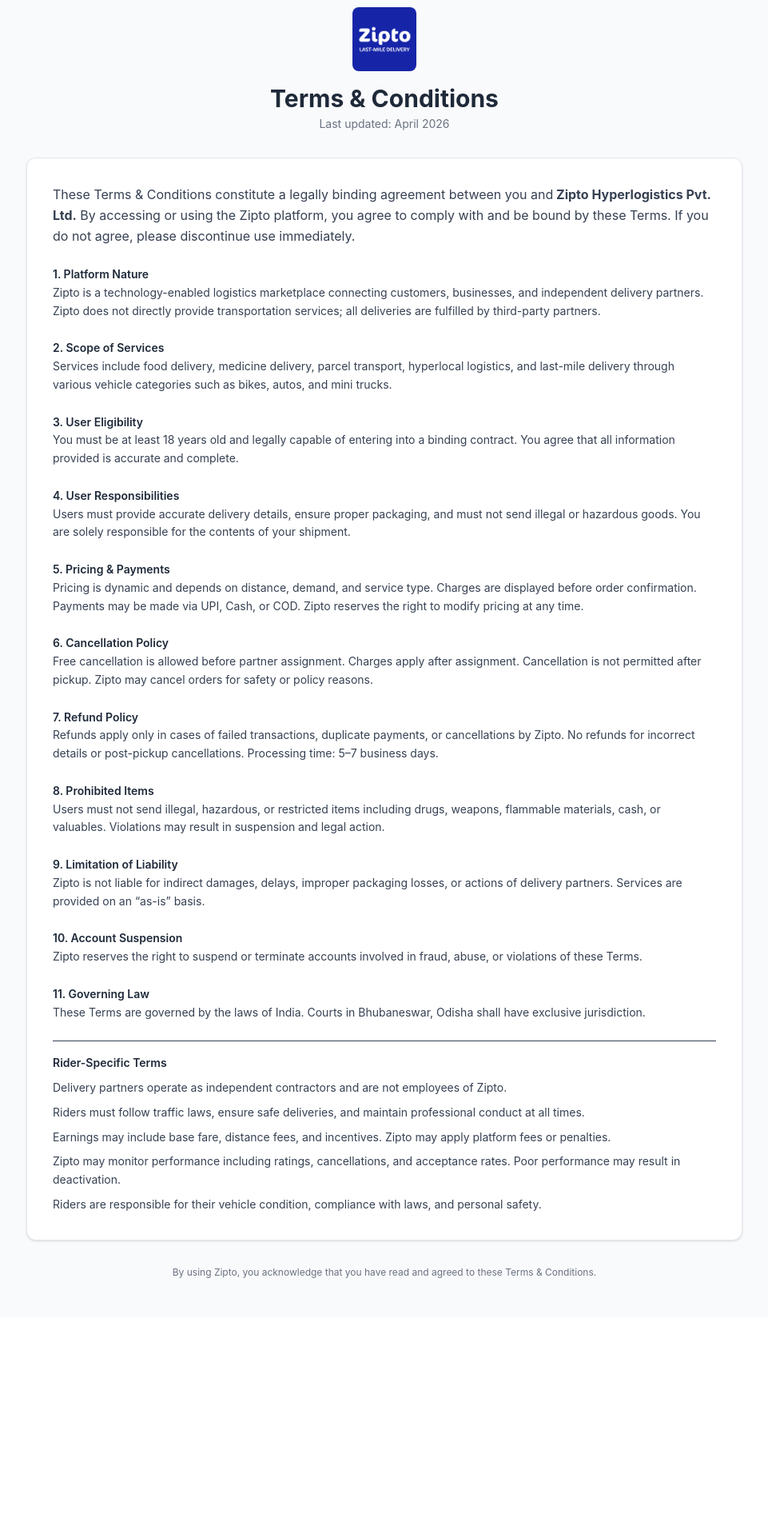
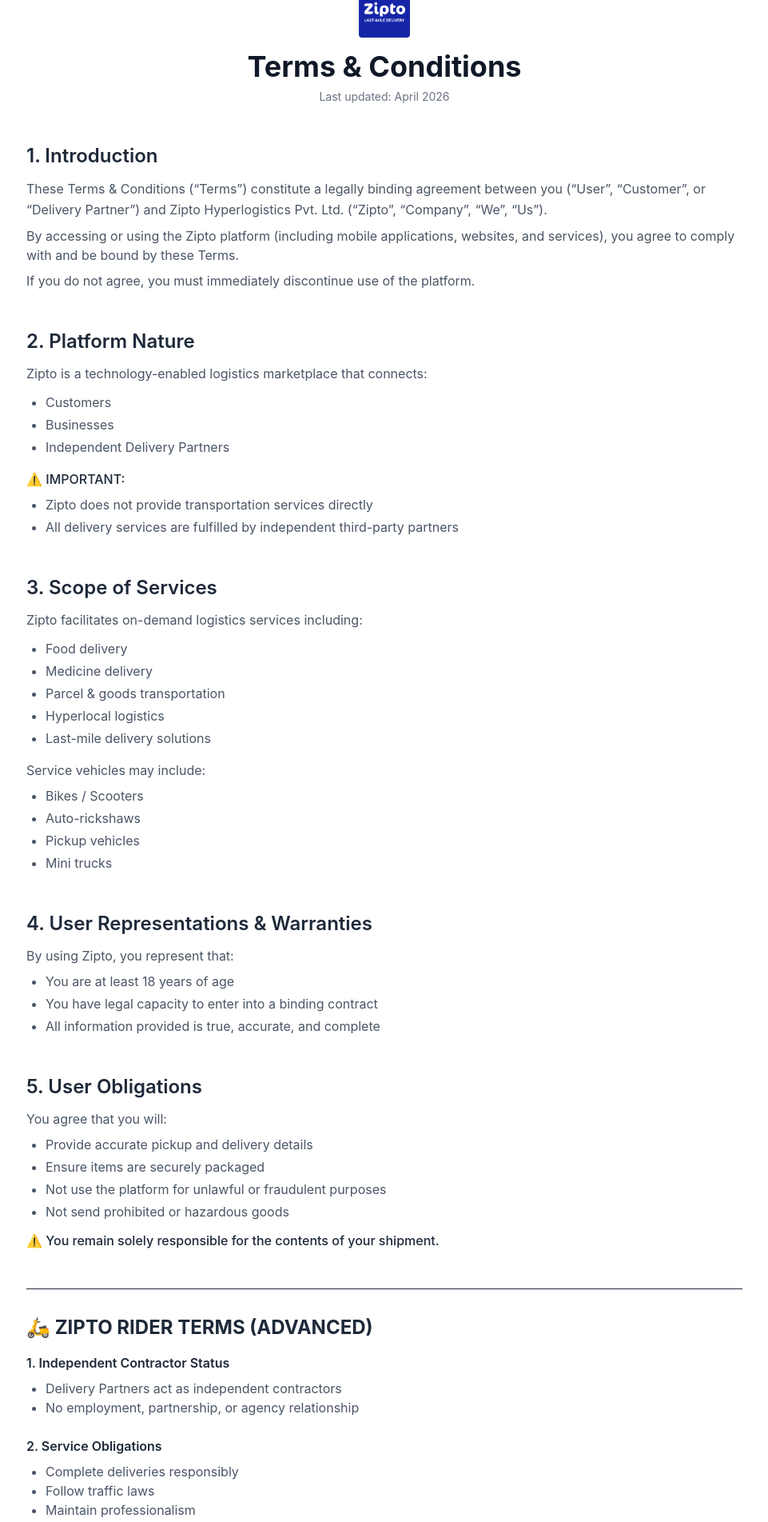
Before and after one commit to ridezipto-app/Zipto-Website, a React (Vite) app in the folder Frontend/: page /terms-of-service in a window 1280 px wide. Shown: the part 113-2016 px from the top of the page at 80% size, without its empty margins (159-1120 px from the left). Before the commit the page ends 1760 px from the top, so only its background shows below. Built offline with nearby package versions, Linux system fonts and the light colour scheme.

Commit message:
Update TermsConditions.jsx

```diff
--- a/Frontend/src/pages/TermsConditions.jsx
+++ b/Frontend/src/pages/TermsConditions.jsx
@@ -1,5 +1,4 @@
 import React, { useEffect } from "react";
-import { FaEnvelope } from "react-icons/fa";
 import ziptoLogo from "../assets/zipto.jpeg";
 import { useNavigate } from "react-router-dom";
 
@@ -12,174 +11,168 @@
 
   return (
     <>
-      {/* Back Button */}
+      {/* Back */}
       <div className="p-4">
         <button
           onClick={() => navigate("/")}
-          className="flex items-center gap-2 bg-white text-blue-600 font-semibold px-4 py-2 rounded-lg border hover:bg-blue-50 transition"
+          className="text-blue-600 font-medium hover:underline"
         >
           ← Back to Home
         </button>
       </div>
 
-      <div className="min-h-screen bg-gray-50 py-12 px-4">
+      <div className="min-h-screen bg-white px-6 py-10">
 
-        {/* Logo */}
-        <div className="flex justify-center mb-4">
-          <img
-            src={ziptoLogo}
-            alt="Zipto Logo"
-            className="h-20 w-20 rounded-lg"
-          />
-        </div>
-
-        {/* Title */}
-        <div className="text-center mb-8">
-          <h1 className="text-3xl font-bold text-gray-800">
+        {/* Header */}
+        <div className="max-w-4xl mx-auto text-center mb-12">
+          <img src={ziptoLogo} className="h-16 mx-auto mb-4 rounded" />
+          <h1 className="text-4xl font-bold text-gray-900">
             Terms & Conditions
           </h1>
-          <p className="text-gray-500 text-sm mt-1">
+          <p className="text-gray-500 mt-2 text-sm">
             Last updated: April 2026
           </p>
         </div>
 
-        {/* MAIN CARD */}
-        <div className="max-w-4xl mx-auto bg-white border border-gray-200 rounded-xl p-8 shadow-sm">
+        {/* CONTENT */}
+        <div className="max-w-4xl mx-auto space-y-12 text-gray-800">
 
-          {/* Intro */}
-          <p className="text-gray-700 mb-6 leading-relaxed">
-            These Terms & Conditions constitute a legally binding agreement between you and
-            <strong> Zipto Hyperlogistics Pvt. Ltd.</strong> By accessing or using the Zipto platform,
-            you agree to comply with and be bound by these Terms. If you do not agree, please discontinue use immediately.
-          </p>
+          {/* 1 */}
+          <section>
+            <h2 className="text-2xl font-semibold mb-3">1. Introduction</h2>
+            <p className="text-gray-600 leading-relaxed">
+              These Terms & Conditions (“Terms”) constitute a legally binding agreement between you (“User”, “Customer”, or “Delivery Partner”) and Zipto Hyperlogistics Pvt. Ltd. (“Zipto”, “Company”, “We”, “Us”).
+            </p>
+            <p className="text-gray-600 mt-2">
+              By accessing or using the Zipto platform (including mobile applications, websites, and services), you agree to comply with and be bound by these Terms.
+            </p>
+            <p className="text-gray-600 mt-2">
+              If you do not agree, you must immediately discontinue use of the platform.
+            </p>
+          </section>
 
-          {/* Content */}
-          <div className="space-y-6 text-gray-700 text-sm leading-relaxed">
+          {/* 2 */}
+          <section>
+            <h2 className="text-2xl font-semibold mb-3">2. Platform Nature</h2>
 
-            <div>
-              <h2 className="font-semibold text-gray-800">1. Platform Nature</h2>
-              <p>
-                Zipto is a technology-enabled logistics marketplace connecting customers, businesses, and independent delivery partners.
-                Zipto does not directly provide transportation services; all deliveries are fulfilled by third-party partners.
-              </p>
-            </div>
+            <p className="text-gray-600 mb-3">
+              Zipto is a technology-enabled logistics marketplace that connects:
+            </p>
 
-            <div>
-              <h2 className="font-semibold text-gray-800">2. Scope of Services</h2>
-              <p>
-                Services include food delivery, medicine delivery, parcel transport, hyperlocal logistics, and last-mile delivery
-                through various vehicle categories such as bikes, autos, and mini trucks.
-              </p>
-            </div>
+            <ul className="list-disc pl-6 space-y-1 text-gray-600">
+              <li>Customers</li>
+              <li>Businesses</li>
+              <li>Independent Delivery Partners</li>
+            </ul>
 
-            <div>
-              <h2 className="font-semibold text-gray-800">3. User Eligibility</h2>
-              <p>
-                You must be at least 18 years old and legally capable of entering into a binding contract.
-                You agree that all information provided is accurate and complete.
-              </p>
-            </div>
+            <p className="mt-4 font-medium text-gray-800">
+              ⚠️ IMPORTANT:
+            </p>
 
-            <div>
-              <h2 className="font-semibold text-gray-800">4. User Responsibilities</h2>
-              <p>
-                Users must provide accurate delivery details, ensure proper packaging, and must not send illegal or hazardous goods.
-                You are solely responsible for the contents of your shipment.
-              </p>
-            </div>
+            <ul className="list-disc pl-6 mt-2 space-y-1 text-gray-600">
+              <li>Zipto does not provide transportation services directly</li>
+              <li>All delivery services are fulfilled by independent third-party partners</li>
+            </ul>
+          </section>
 
-            <div>
-              <h2 className="font-semibold text-gray-800">5. Pricing & Payments</h2>
-              <p>
-                Pricing is dynamic and depends on distance, demand, and service type. Charges are displayed before order confirmation.
-                Payments may be made via UPI, Cash, or COD. Zipto reserves the right to modify pricing at any time.
-              </p>
-            </div>
+          {/* 3 */}
+          <section>
+            <h2 className="text-2xl font-semibold mb-3">3. Scope of Services</h2>
 
-            <div>
-              <h2 className="font-semibold text-gray-800">6. Cancellation Policy</h2>
-              <p>
-                Free cancellation is allowed before partner assignment. Charges apply after assignment.
-                Cancellation is not permitted after pickup. Zipto may cancel orders for safety or policy reasons.
-              </p>
-            </div>
+            <p className="text-gray-600 mb-3">
+              Zipto facilitates on-demand logistics services including:
+            </p>
 
-            <div>
-              <h2 className="font-semibold text-gray-800">7. Refund Policy</h2>
-              <p>
-                Refunds apply only in cases of failed transactions, duplicate payments, or cancellations by Zipto.
-                No refunds for incorrect details or post-pickup cancellations. Processing time: 5–7 business days.
-              </p>
-            </div>
+            <ul className="list-disc pl-6 space-y-1 text-gray-600">
+              <li>Food delivery</li>
+              <li>Medicine delivery</li>
+              <li>Parcel & goods transportation</li>
+              <li>Hyperlocal logistics</li>
+              <li>Last-mile delivery solutions</li>
+            </ul>
 
-            <div>
-              <h2 className="font-semibold text-gray-800">8. Prohibited Items</h2>
-              <p>
-                Users must not send illegal, hazardous, or restricted items including drugs, weapons, flammable materials,
-                cash, or valuables. Violations may result in suspension and legal action.
-              </p>
-            </div>
+            <p className="mt-4 text-gray-600">
+              Service vehicles may include:
+            </p>
 
-            <div>
-              <h2 className="font-semibold text-gray-800">9. Limitation of Liability</h2>
-              <p>
-                Zipto is not liable for indirect damages, delays, improper packaging losses, or actions of delivery partners.
-                Services are provided on an “as-is” basis.
-              </p>
-            </div>
+            <ul className="list-disc pl-6 mt-2 space-y-1 text-gray-600">
+              <li>Bikes / Scooters</li>
+              <li>Auto-rickshaws</li>
+              <li>Pickup vehicles</li>
+              <li>Mini trucks</li>
+            </ul>
+          </section>
 
-            <div>
-              <h2 className="font-semibold text-gray-800">10. Account Suspension</h2>
-              <p>
-                Zipto reserves the right to suspend or terminate accounts involved in fraud, abuse, or violations of these Terms.
-              </p>
-            </div>
+          {/* 4 */}
+          <section>
+            <h2 className="text-2xl font-semibold mb-3">
+              4. User Representations & Warranties
+            </h2>
 
-            <div>
-              <h2 className="font-semibold text-gray-800">11. Governing Law</h2>
-              <p>
-                These Terms are governed by the laws of India. Courts in Bhubaneswar, Odisha shall have exclusive jurisdiction.
-              </p>
-            </div>
+            <p className="text-gray-600 mb-2">
+              By using Zipto, you represent that:
+            </p>
 
-            {/* Rider Section */}
-            <div className="pt-4 border-t">
-              <h2 className="font-semibold text-gray-800 mb-2">
-                Rider-Specific Terms
-              </h2>
+            <ul className="list-disc pl-6 space-y-1 text-gray-600">
+              <li>You are at least 18 years of age</li>
+              <li>You have legal capacity to enter into a binding contract</li>
+              <li>All information provided is true, accurate, and complete</li>
+            </ul>
+          </section>
 
-              <p>
-                Delivery partners operate as independent contractors and are not employees of Zipto.
-              </p>
+          {/* 5 */}
+          <section>
+            <h2 className="text-2xl font-semibold mb-3">5. User Obligations</h2>
 
-              <p className="mt-2">
-                Riders must follow traffic laws, ensure safe deliveries, and maintain professional conduct at all times.
-              </p>
+            <p className="text-gray-600 mb-2">
+              You agree that you will:
+            </p>
 
-              <p className="mt-2">
-                Earnings may include base fare, distance fees, and incentives. Zipto may apply platform fees or penalties.
-              </p>
+            <ul className="list-disc pl-6 space-y-1 text-gray-600">
+              <li>Provide accurate pickup and delivery details</li>
+              <li>Ensure items are securely packaged</li>
+              <li>Not use the platform for unlawful or fraudulent purposes</li>
+              <li>Not send prohibited or hazardous goods</li>
+            </ul>
 
-              <p className="mt-2">
-                Zipto may monitor performance including ratings, cancellations, and acceptance rates.
-                Poor performance may result in deactivation.
-              </p>
+            <p className="mt-3 font-medium">
+              ⚠️ You remain solely responsible for the contents of your shipment.
+            </p>
+          </section>
 
-              <p className="mt-2">
-                Riders are responsible for their vehicle condition, compliance with laws, and personal safety.
-              </p>
-            </div>
+          {/* Continue same pattern for all sections... */}
 
-          </div>
+          {/* Rider Section */}
+          <section className="border-t pt-8">
+            <h2 className="text-2xl font-bold mb-4">
+              🛵 ZIPTO RIDER TERMS (ADVANCED)
+            </h2>
+
+            <h3 className="font-semibold mb-2">
+              1. Independent Contractor Status
+            </h3>
+            <ul className="list-disc pl-6 text-gray-600">
+              <li>Delivery Partners act as independent contractors</li>
+              <li>No employment, partnership, or agency relationship</li>
+            </ul>
+
+            <h3 className="font-semibold mt-6 mb-2">
+              2. Service Obligations
+            </h3>
+            <ul className="list-disc pl-6 text-gray-600">
+              <li>Complete deliveries responsibly</li>
+              <li>Follow traffic laws</li>
+              <li>Maintain professionalism</li>
+              <li>Ensure package safety</li>
+            </ul>
+          </section>
+
         </div>
 
-
-
         {/* Footer */}
-        <p className="text-center text-gray-500 mt-8 text-xs">
-          By using Zipto, you acknowledge that you have read and agreed to these Terms & Conditions.
+        <p className="text-center text-gray-400 mt-16 text-sm">
+          By using Zipto, you agree to these Terms & Conditions.
         </p>
-
       </div>
     </>
   );
```
